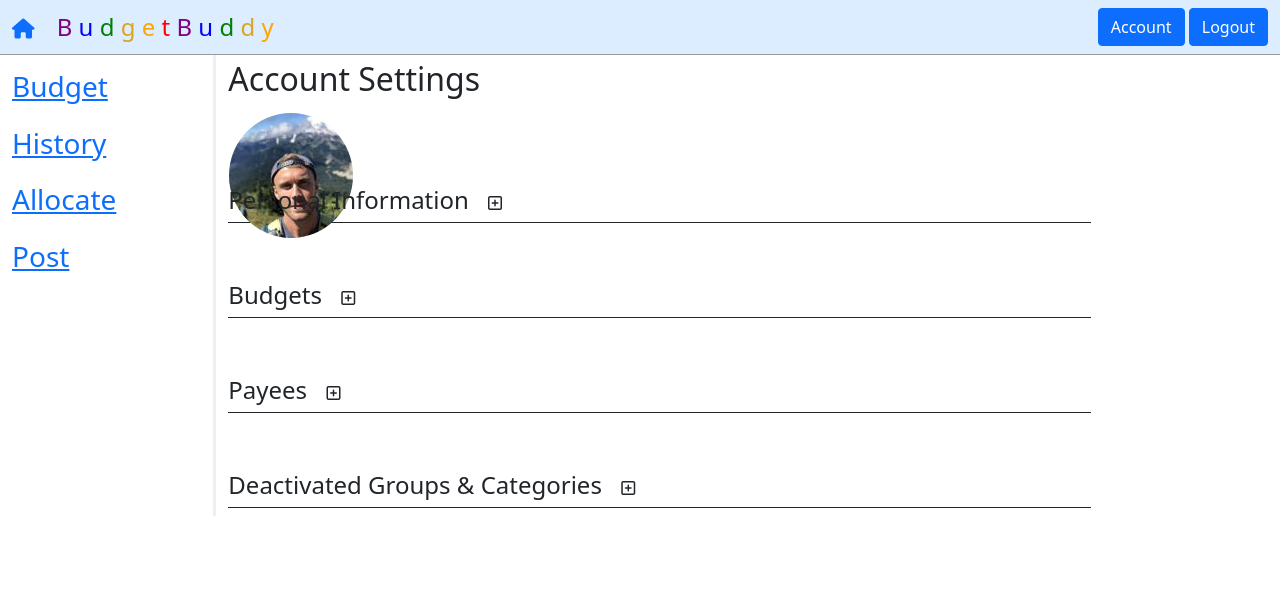
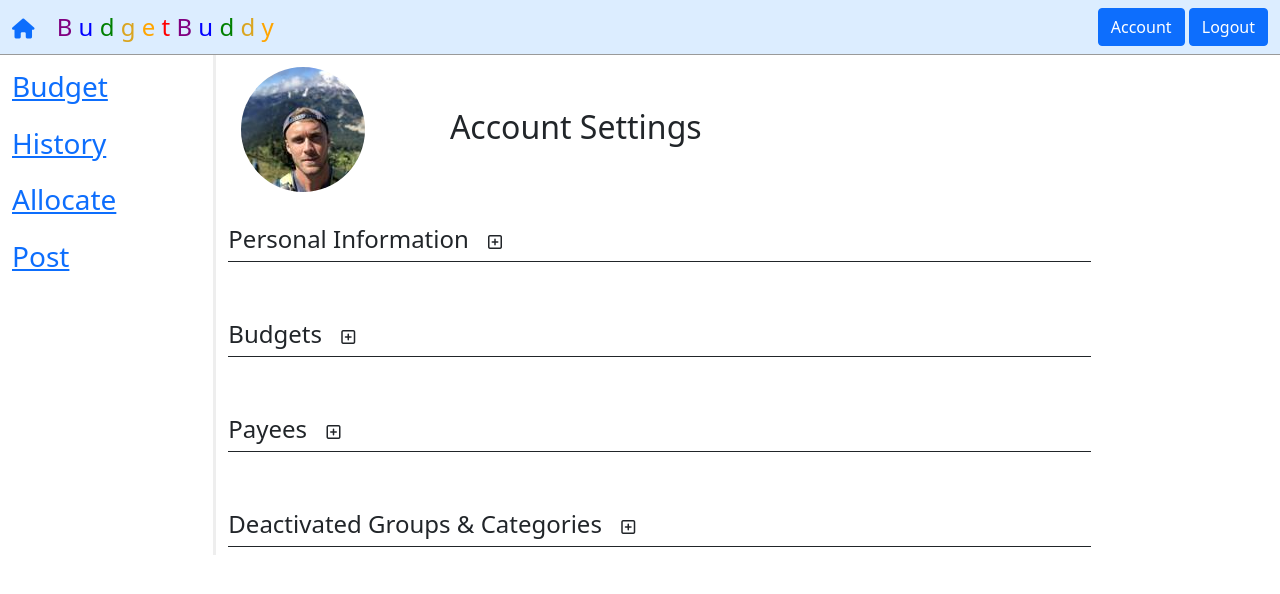
Before and after one commit to TechToysAreFun/myDialedBudget, a Flask app: page /settings in a window 1280 px wide. Shown: the top 594 px of the page. Run offline with Flask 2, Linux system fonts and the light colour scheme; a user stored in the database is signed in; data comes from the database, SQL or seed files in the repository; both versions use the stored data as it was after the commit; some libraries are stand-ins or nearby versions.

Commit message:
Complete functionality for user avatars

```diff
--- a/application/__init__.py
+++ b/application/__init__.py
@@ -19,7 +19,7 @@ def after_request(response):
     response.headers["Pragma"] = "no-cache"
     return response
 
-# Custom filter
+# Create custom filter
 app.jinja_env.filters["usd"] = usd
 
 # Configure session to use filesystem (instead of signed cookies)
@@ -31,5 +31,6 @@ Session(app)
 # Configure CS50 Library to use SQLite database
 db = SQL("sqlite:///application/final.db")
 
+
 # routes must be imported after the database is initialized above because routes uses the db.
 from application import routes
--- a/application/routes.py
+++ b/application/routes.py
@@ -4,6 +4,7 @@ from PIL import Image
 from flask import flash, redirect, render_template, request, session, url_for
 from application import app
 from werkzeug.security import check_password_hash, generate_password_hash
+from werkzeug.utils import secure_filename
 import datetime
 import re
 from application.helpers import login_required
@@ -759,6 +760,7 @@ def transactions():
     return render_template('transactions.html', trans=TRANS, allocs=ALLOCS, cats=CATS, ptitle='Transaction History')
 
 
+
 """ ---------- S E T T I N G S  /  U S A G E ------------------------------------------------------------------------------------------ """
 @app.route('/settings/<usage>', methods=["POST"])
 @login_required
@@ -989,11 +991,22 @@ def settings_usage(usage):
 
     # Update profile picture
     if usage == "edit_avatar":
-        # Receive user's uploaded file from form
-        avatar = request.form.get("avatar_file")
+
+        # Check that a file extension exists
+        if 'avatar_file' not in request.files:
+            flash('No file part', 'warning')
+            return redirect(url_for('settings'))
+
+        # Receive user's uploaded file from the form
+        avatar = request.files['avatar_file']
+
+        # Check that a file was selected before submission (The browser submits an empty filename if not)
+        if avatar.filename == '':
+            flash('No file selected')
+            return redirect(request.url)
 
         # Extract file extension
-        _, f_ext = os.path.splitext(avatar)
+        _, f_ext = os.path.splitext(avatar.filename)
 
         #Create random hex code for new filename
         random_hex = secrets.token_hex(8)
@@ -1013,6 +1026,12 @@ def settings_usage(usage):
 
         # Save resized image with newly rendered filepath
         i.save(file_path)
+
+        # Update user's avatar to the new image path
+        db.execute("UPDATE users SET avatar = ? WHERE user_id = ?", os.path.join('static/avatars', new_name), session['user_id'])
+
+        # Update session for avatar
+        session['avatar'] = os.path.join('static/avatars', new_name)
 
         # Redirect to settings
         flash('Avatar successfully updated', 'success')
--- a/application/templates/settings.html
+++ b/application/templates/settings.html
@@ -8,9 +8,11 @@
 
 <div class="row">
     <div class="col-sm-10">
-        <h2>Account Settings</h2>
-        <form id="avatar_Edit" action="{{ url_for('settings_usage', usage='edit_avatar')}}" method="post">
-            <button type="button" id=" avatar_edit_show" class="btn btn-default btn-circle"
+        <div class="row">
+            <div class="col-sm-3">
+                <form id="avatar_Edit" action="{{ url_for('settings_usage', usage='edit_avatar')}}" method="POST"
+                    enctype=multipart/form-data>
+                    <button type="button" id="avatar_edit_show" class="btn btn-default"
                         onclick=" display_toggle('edit_avatar')">
                         <img class="rounded-circle account-img" src="{{ avatar }}">
                     </button>
@@ -22,7 +24,13 @@
                             onclick="display_toggle('edit_avatar')">Cancel</button>
                     </fieldset>
                 </form>
+            </div>
+            <div class="col-sm-7">
                 <br><br>
+                <h2>Account Settings</h2>
+            </div>
+        </div>
+        <br>
 
         <!-- PERSONAL INFORMATION -->
         <h4 style="border-bottom: solid 1px" class="settings_row">Personal Information
```
Also changed, not shown: application/final.db, application/static/avatars/160e907d1bb68f06.jpg (added), application/static/avatars/4c40529134ba4768.png (added), application/static/avatars/f5ef406a98d915ab.jpg (added). Lines whose indentation alone changed are shown as unchanged.
